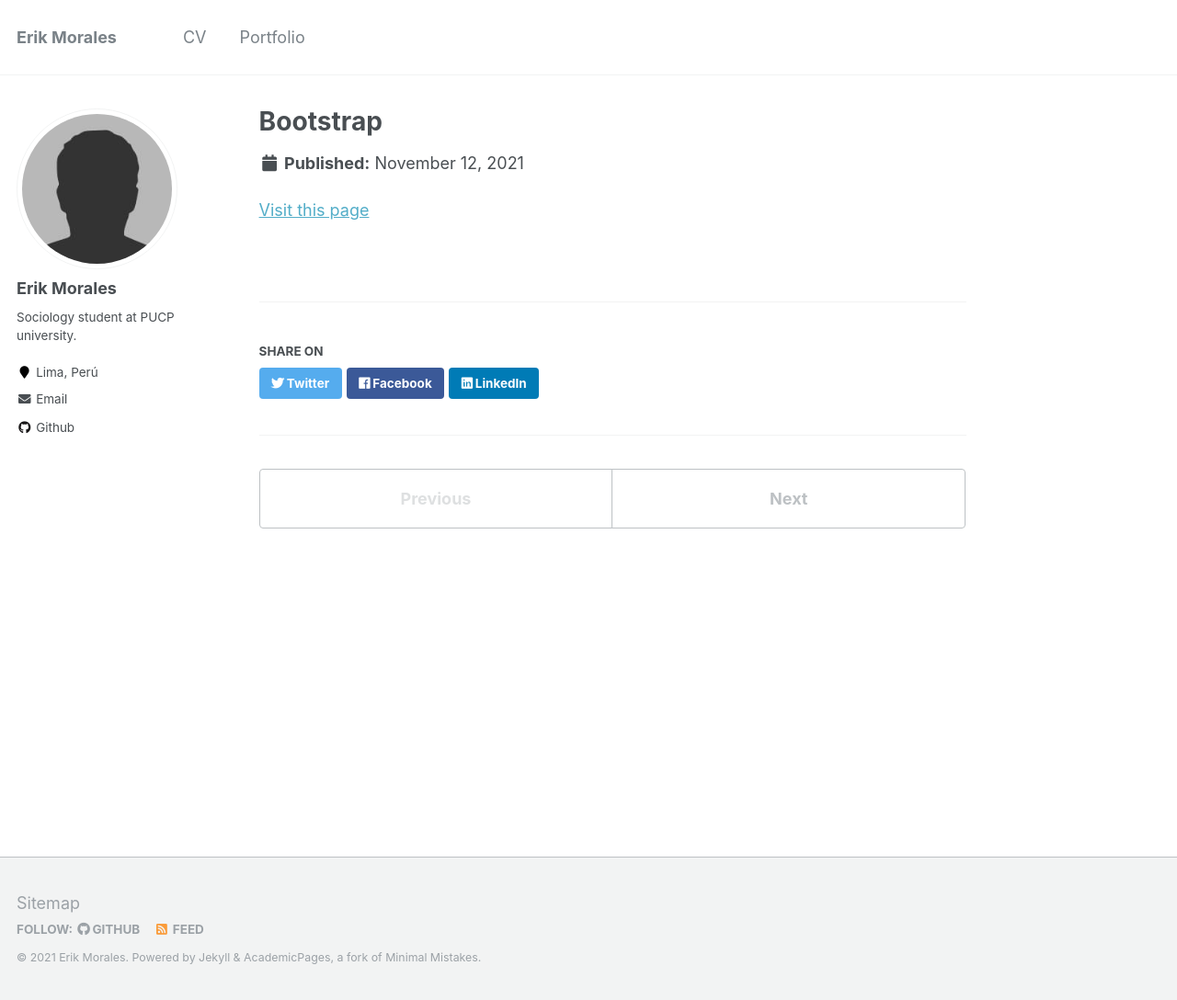
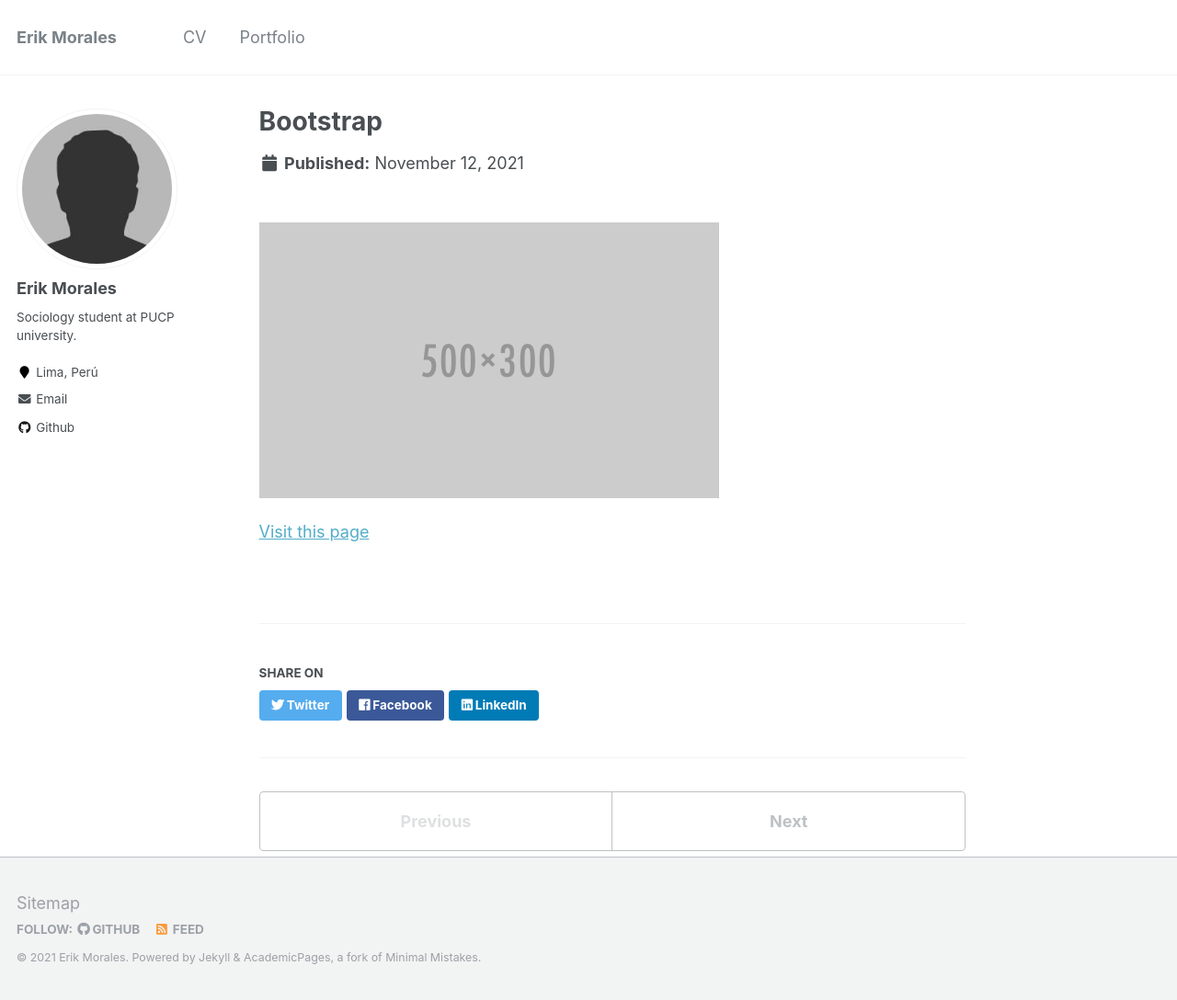
Before and after one commit to HaloReach2552/Brando.fold.github.io, a Jekyll site: the page built from _portfolio/portfolio-1.md, in a window 1280 px wide and 1088 px high. Shown: the whole window at 92% size. Built offline with Jekyll 4.4.1, drawn with Linux system fonts in a browser that asks for light colours.

Commit message:
Update portfolio-1.md

```diff
--- a/_portfolio/portfolio-1.md
+++ b/_portfolio/portfolio-1.md
@@ -5,5 +5,6 @@ date: "2021-11-12"
 collection: portfolio
 paperurl: "https://github.com/alexanderquispe/ECO224/blob/main/Labs/replication_5/Bootstrap.ipynb"
 ---
+<br/><img src='/images/500x300.png'>
 
 [Visit this page](https://github.com/alexanderquispe/ECO224/blob/main/Labs/replication_5/Bootstrap.ipynb)
```
